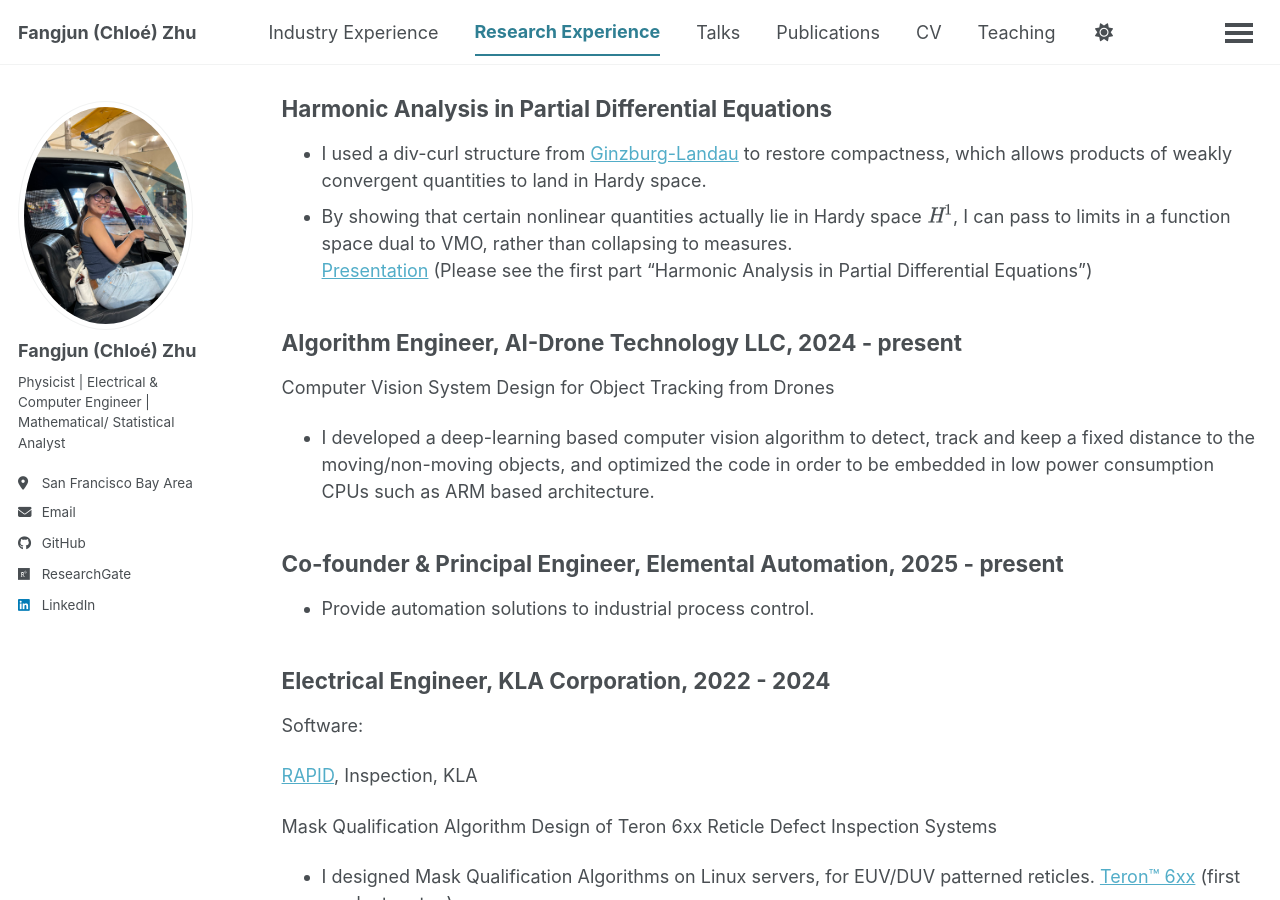
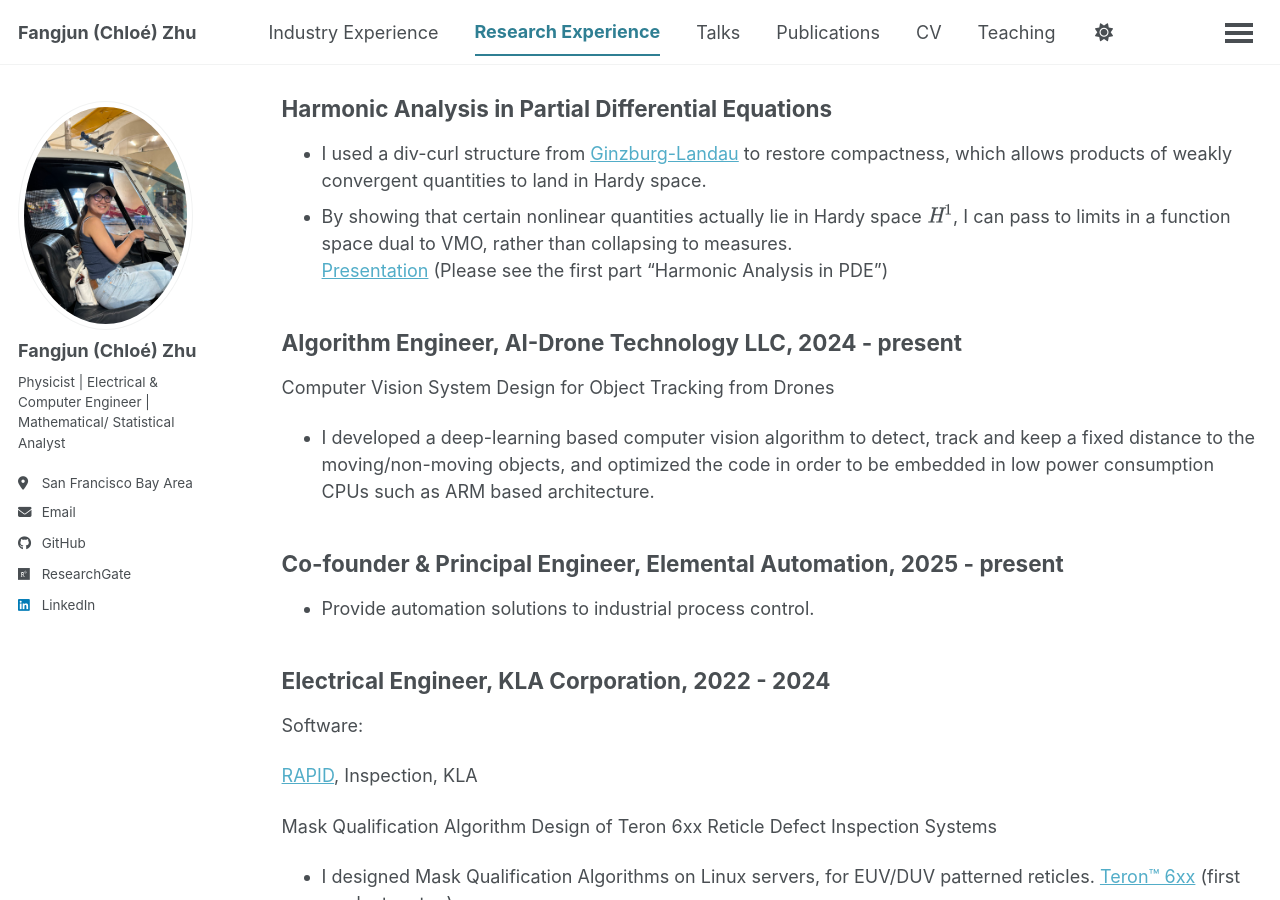
Before and after one commit to ChloeZhu1/ChloeZhu1.github.io, a Jekyll site: the page built from _pages/research-experience.md, in a window 1280 px wide and 900 px high, scrolled down 475 px. Built offline with Jekyll 4.4.1, drawn with Linux system fonts in a browser that asks for light colours; a script bundle is joined from its source files by our own code; library files that are not in the unit come from our copies.

Commit message:
Update research-experience.md

```diff
--- a/_pages/research-experience.md
+++ b/_pages/research-experience.md
@@ -22,7 +22,7 @@ pass" saddle point method to optimize functionals’ critical values.
 * I used a div-curl structure from [Ginzburg-Landau](https://chloezhu1.github.io/math/#section-title) to restore compactness, which allows products of weakly convergent quantities to land in Hardy space.
 * By showing that certain nonlinear quantities actually lie in Hardy space $\mathit{H}^1$, I can pass to limits in a function space dual to VMO, rather than collapsing to measures.
 <br>
-[Presentation](/files/Fangjun_Bonn_Presentation.pdf) (Please see the first part "Harmonic Analysis in Partial Differential Equations")
+[Presentation](/files/Fangjun_Bonn_Presentation.pdf) (Please see the first part "Harmonic Analysis in PDE")
 
 
 ## Algorithm Engineer, AI-Drone Technology LLC, 2024 - present
```
